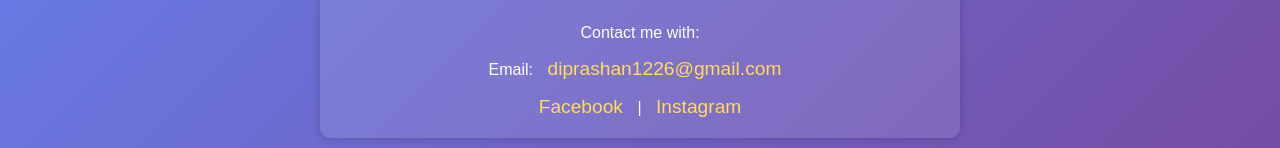
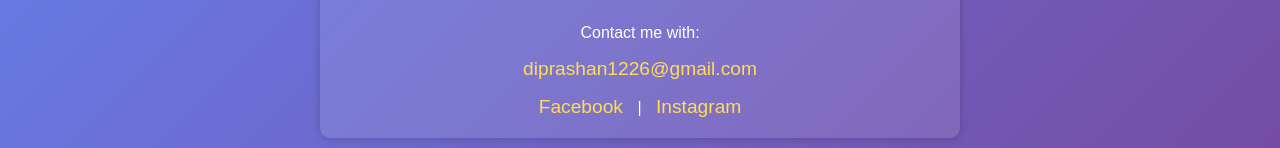
Before and after one commit to Diprashan/diprashan10_, a plain HTML site: page index.html in a window 1280 px wide. Shown: the part 153-301 px from the top of the page. Drawn offline with Linux system fonts and the light colour scheme.

Commit message:
Update index.html

```diff
--- a/index.html
+++ b/index.html
@@ -44,7 +44,7 @@
         <h1>Diprashan Basukala</h1>
         <div class="socials">
             <p>Contact me with:</p>
-             <p>Email: <a href="diprashan1226@gmail.com">diprashan1226@gmail.com</a></p>
+             <p> <a href="diprashan1226@gmail.com">diprashan1226@gmail.com</a></p>
             <a href="https://www.facebook.com/diprashan.basukala/" target="_blank">Facebook</a> |
             <a href="https://www.instagram.com/diprashan10_?igsh=MXAwdmMyY20yc2RneQ==" target="_blank">Instagram</a>
         </div>
```
